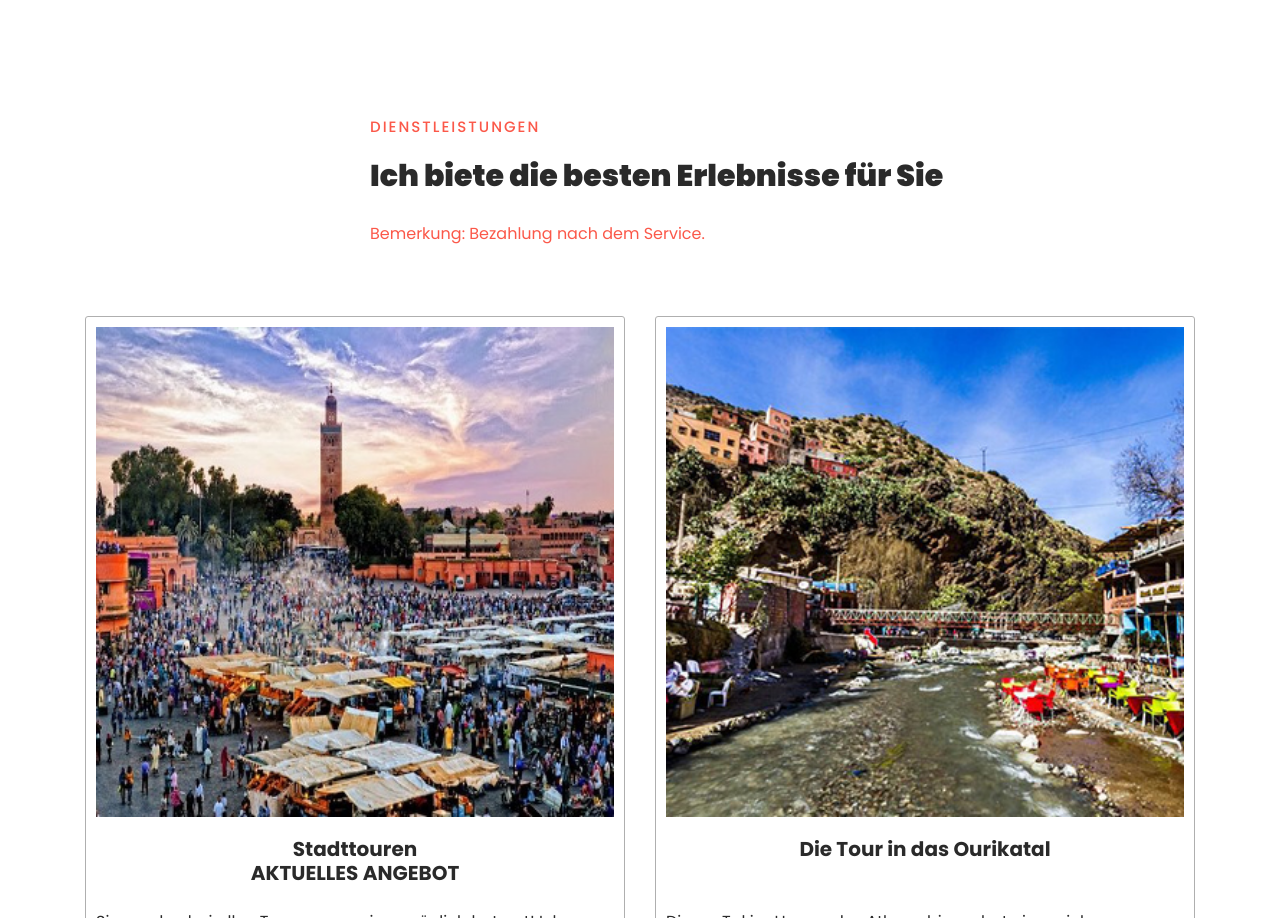
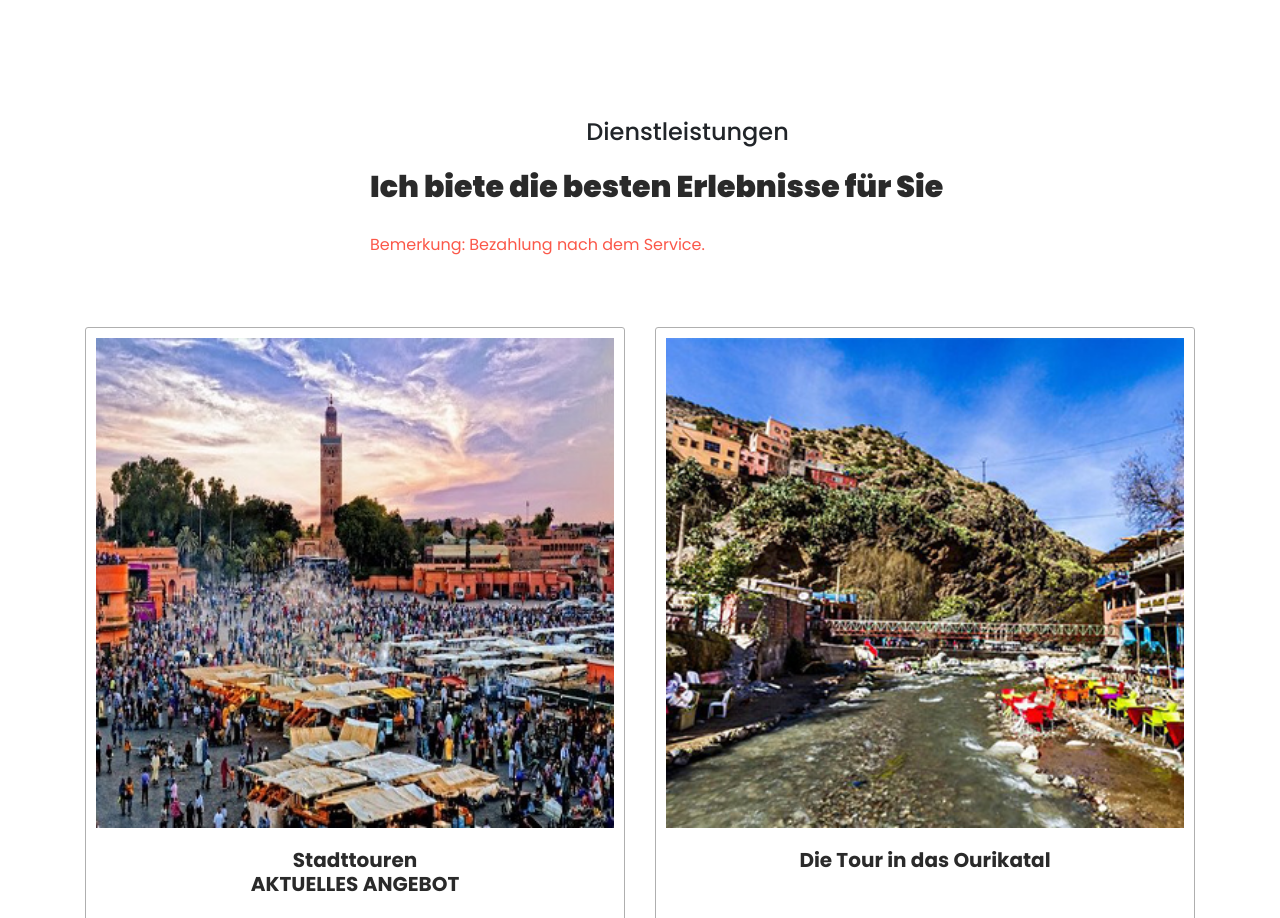
Before and after one commit to MedSoso/RedcityGuide, a plain HTML site: page index.html in a window 1280 px wide. Shown: the part 1685-2603 px from the top of the page. Drawn offline with Linux system fonts and the light colour scheme.

Commit message:
Add files via upload

```diff
--- a/index.html
+++ b/index.html
@@ -211,7 +211,7 @@ https://templatemo.com/tm-558-klassy-cafe
       <div class="row">
         <div class="col-lg-7 offset-lg-3 text-center">
           <div class="section-heading">
-            <h6 class="sidde-note">Dienstleistungen</h6>
+            <h4 class="sidde-notee">Dienstleistungen</h4>
             <h2>Ich biete die besten Erlebnisse für Sie</h2>
             <p class="sidde-note">Bemerkung: Bezahlung nach dem Service.</p>
           </div>
```
